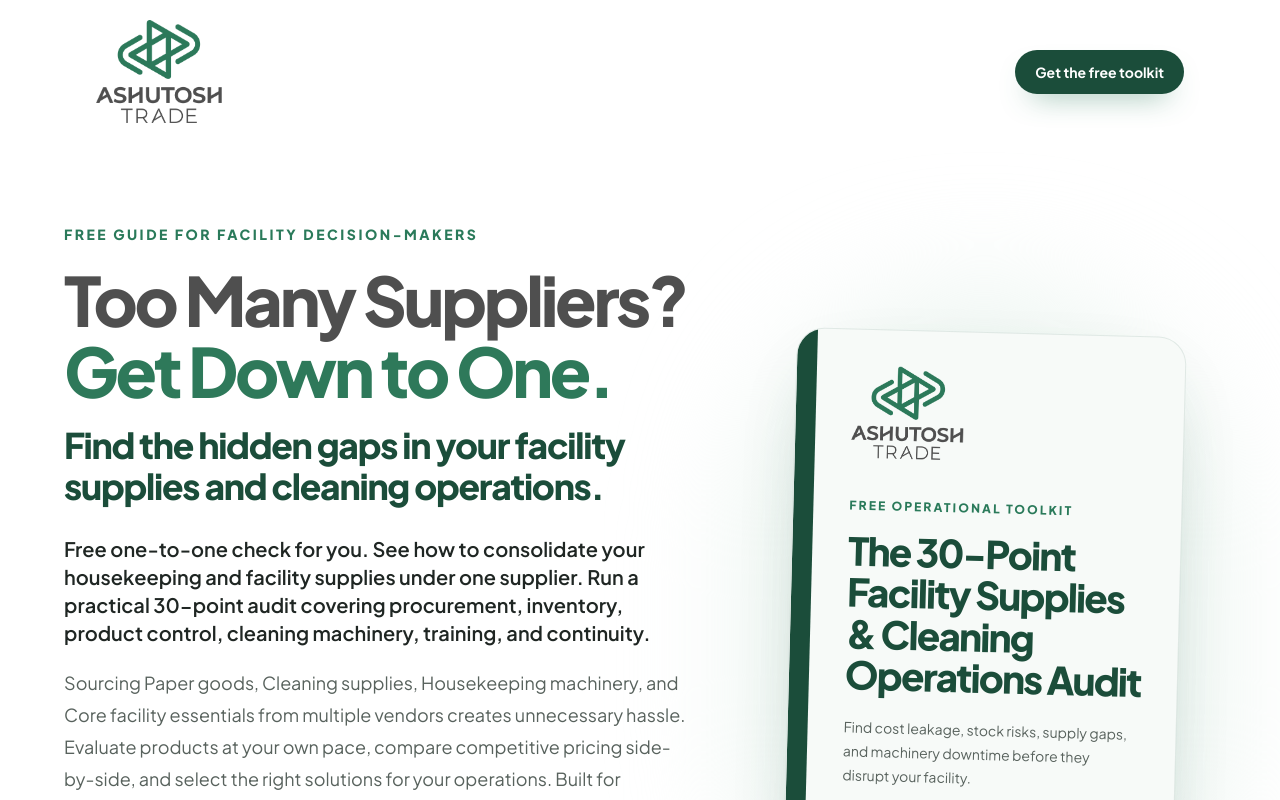
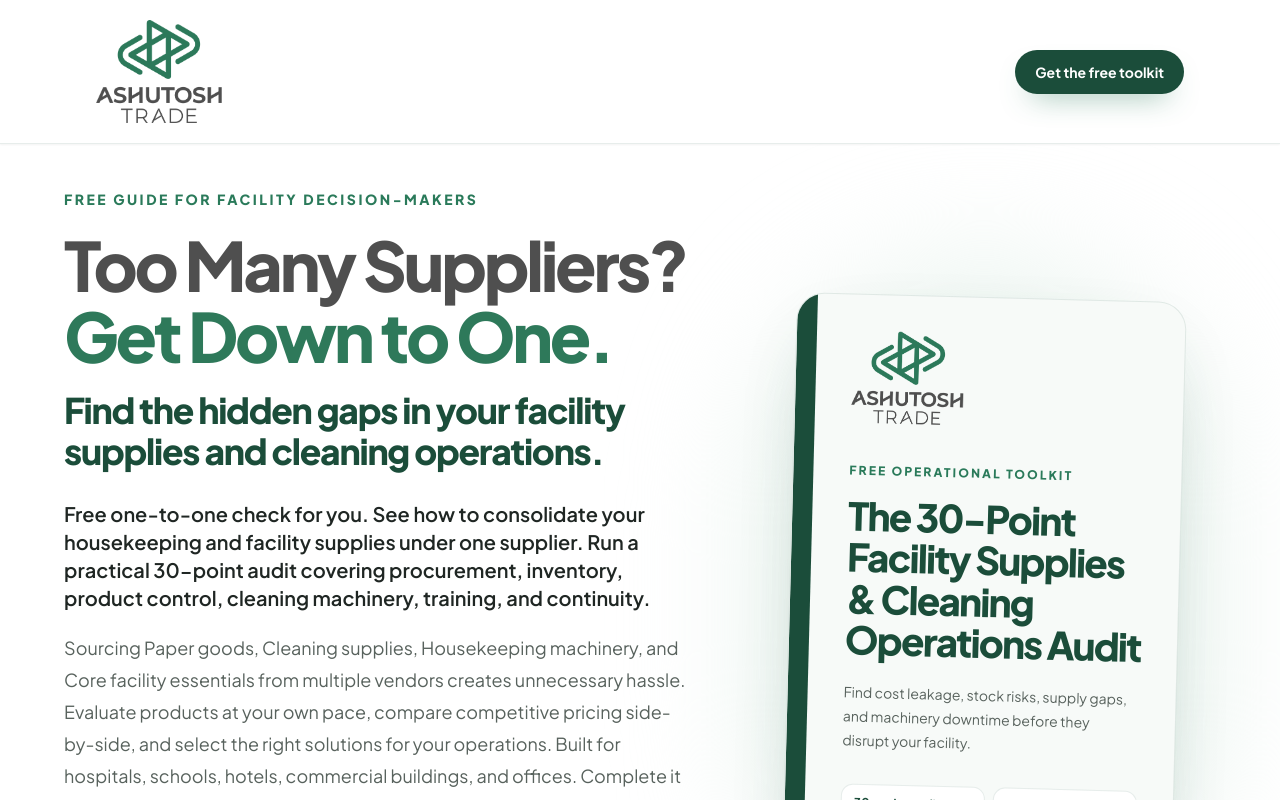
Before and after one commit to razesmhrzn/Ashutosh-Consultation-Landing-Page, a Next.js app: page / in a window 1280 px wide. Shown: the top 800 px of the page. Built offline with nearby package versions, Linux system fonts and the light colour scheme; no server answers.

Commit message:
Add fixed white hero header bar

```diff
--- a/app/page.tsx
+++ b/app/page.tsx
@@ -9,7 +9,7 @@ export default function HomePage() {
   return (
     <>
       <Header />
-      <main className="-mt-[15px]">
+      <main className="-mt-[50px]">
         <Hero />
         <Problem />
         <Benefits />
--- a/components/Header.tsx
+++ b/components/Header.tsx
@@ -3,7 +3,7 @@ import Image from "next/image";
 export default function Header() {
   return (
     <>
-      <header className="fixed inset-x-0 top-0 z-50">
+      <header className="fixed inset-x-0 top-0 z-50 border-b border-deep-green/10 bg-white shadow-sm">
         <div className="mx-auto flex max-w-6xl items-center justify-between gap-5 px-5 py-4 sm:px-8 sm:py-5">
           <Image
             src="/logo.png"
```
